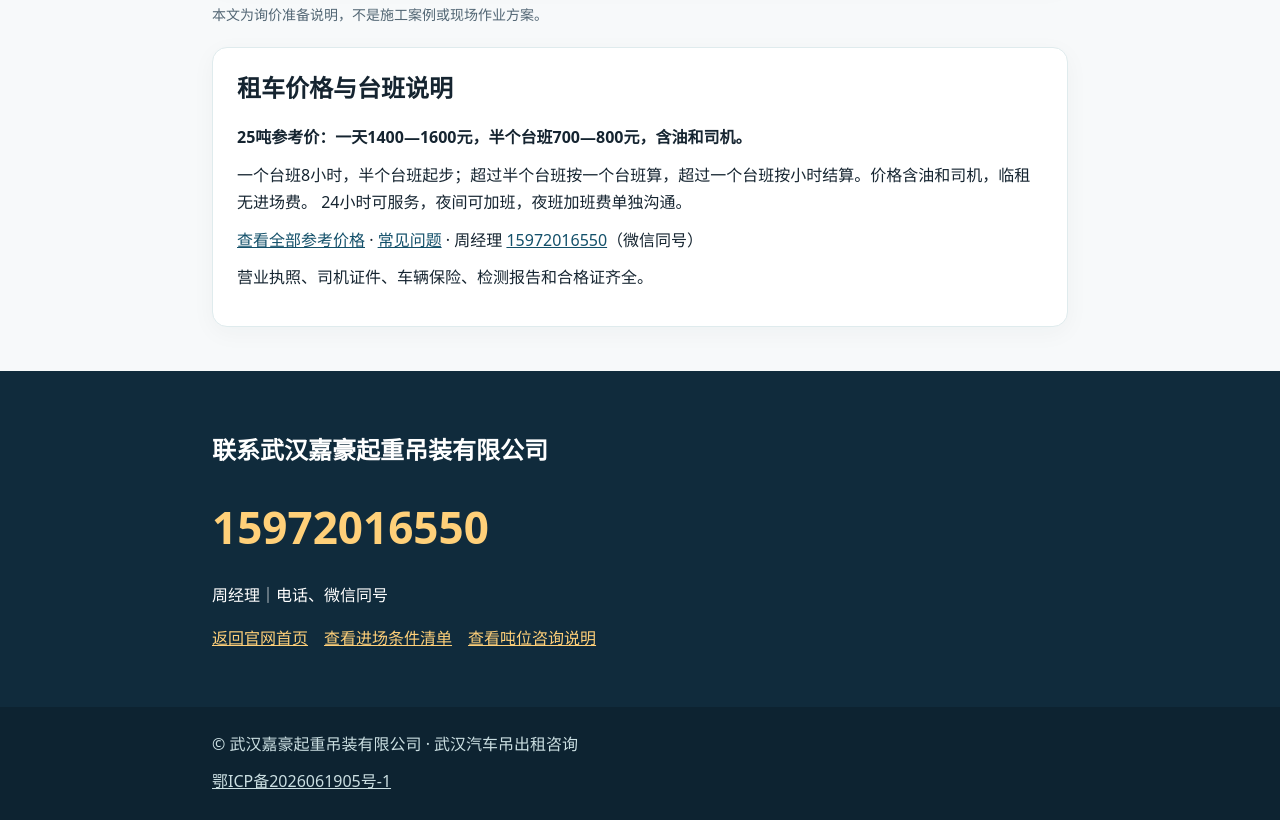
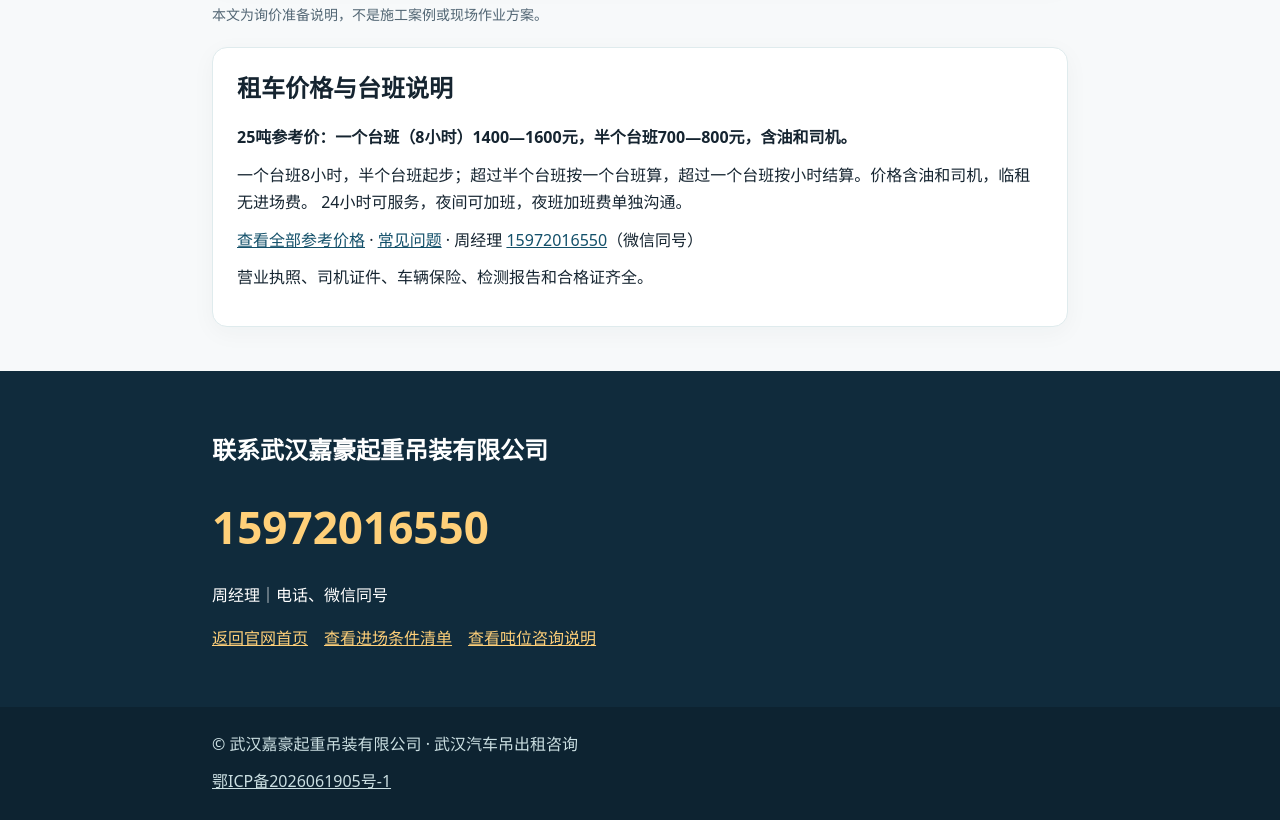
Before and after one commit to a15972016550-ops/wuhan-jiahao-crane, a plain HTML site: page xunjia-moban.html in a window 1280 px wide. Shown: the part 2238-3058 px from the top of the page. Drawn offline with Linux system fonts and the light colour scheme.

Commit message:
明确询价和问答的台班时长 [skip indexnow]

```diff
--- a/xunjia-moban.html
+++ b/xunjia-moban.html
@@ -48,7 +48,7 @@
     <section class="card"><h2>嘉豪吊装的服务口径</h2><p>可安排8、10、12、25、35、50、80、100、130、200、300、400、500、600、800吨汽车吊。嘉豪有自有多吨位车辆；特殊吨位或临时车辆不足时可同行协调，具体车辆与档期逐单确认。</p><p>武汉汉阳、沌口一带，以老关村地铁站为中心30公里以内服务；10—15公里为重点服务区，具体到场时间以车辆档期和交通情况为准。30公里外能否承接待确认。</p></section>
     <section class="card"><h2>整理好后怎样联系？</h2><p>可以先电话联系周经理，确认基本需求后，再用同号微信发送现场照片、定位和上面的文字清单。</p><p><strong>周经理：</strong><a href="tel:15972016550">15972016550</a>（电话、微信同号；夜间可联系询问）。</p></section>
     <p class="small">本文为询价准备说明，不是施工案例或现场作业方案。</p>
-  <section class="card geo-panel" aria-label="租赁事实与价格"><h2>租车价格与台班说明</h2><p><strong>25吨参考价：一天1400—1600元，半个台班700—800元，含油和司机。</strong></p><p>一个台班8小时，半个台班起步；超过半个台班按一个台班算，超过一个台班按小时结算。价格含油和司机，临租无进场费。 24小时可服务，夜间可加班，夜班加班费单独沟通。</p><p><a href="./jiage.html">查看全部参考价格</a> · <a href="./faq.html">常见问题</a> · 周经理 <a href="tel:15972016550">15972016550</a>（微信同号）</p><p>营业执照、司机证件、车辆保险、检测报告和合格证齐全。</p></section></main>
+  <section class="card geo-panel" aria-label="租赁事实与价格"><h2>租车价格与台班说明</h2><p><strong>25吨参考价：一个台班（8小时）1400—1600元，半个台班700—800元，含油和司机。</strong></p><p>一个台班8小时，半个台班起步；超过半个台班按一个台班算，超过一个台班按小时结算。价格含油和司机，临租无进场费。 24小时可服务，夜间可加班，夜班加班费单独沟通。</p><p><a href="./jiage.html">查看全部参考价格</a> · <a href="./faq.html">常见问题</a> · 周经理 <a href="tel:15972016550">15972016550</a>（微信同号）</p><p>营业执照、司机证件、车辆保险、检测报告和合格证齐全。</p></section></main>
   <section class="contact"><div class="wrap"><h2>联系武汉嘉豪起重吊装有限公司</h2><a class="phone" href="tel:15972016550">15972016550</a><p>周经理｜电话、微信同号</p><p><a href="./">返回官网首页</a>　<a href="./jinchang-tiaojian.html">查看进场条件清单</a>　<a href="./dunwei.html">查看吨位咨询说明</a></p></div></section>
   <footer><div class="wrap">© 武汉嘉豪起重吊装有限公司 · 武汉汽车吊出租咨询</div><div class="wrap" style="margin-top:10px"><a href="https://beian.miit.gov.cn/" target="_blank" rel="noopener" style="color:inherit">鄂ICP备2026061905号-1</a></div></footer>
 <script>
```
Also changed, not shown: llms-full.txt.
